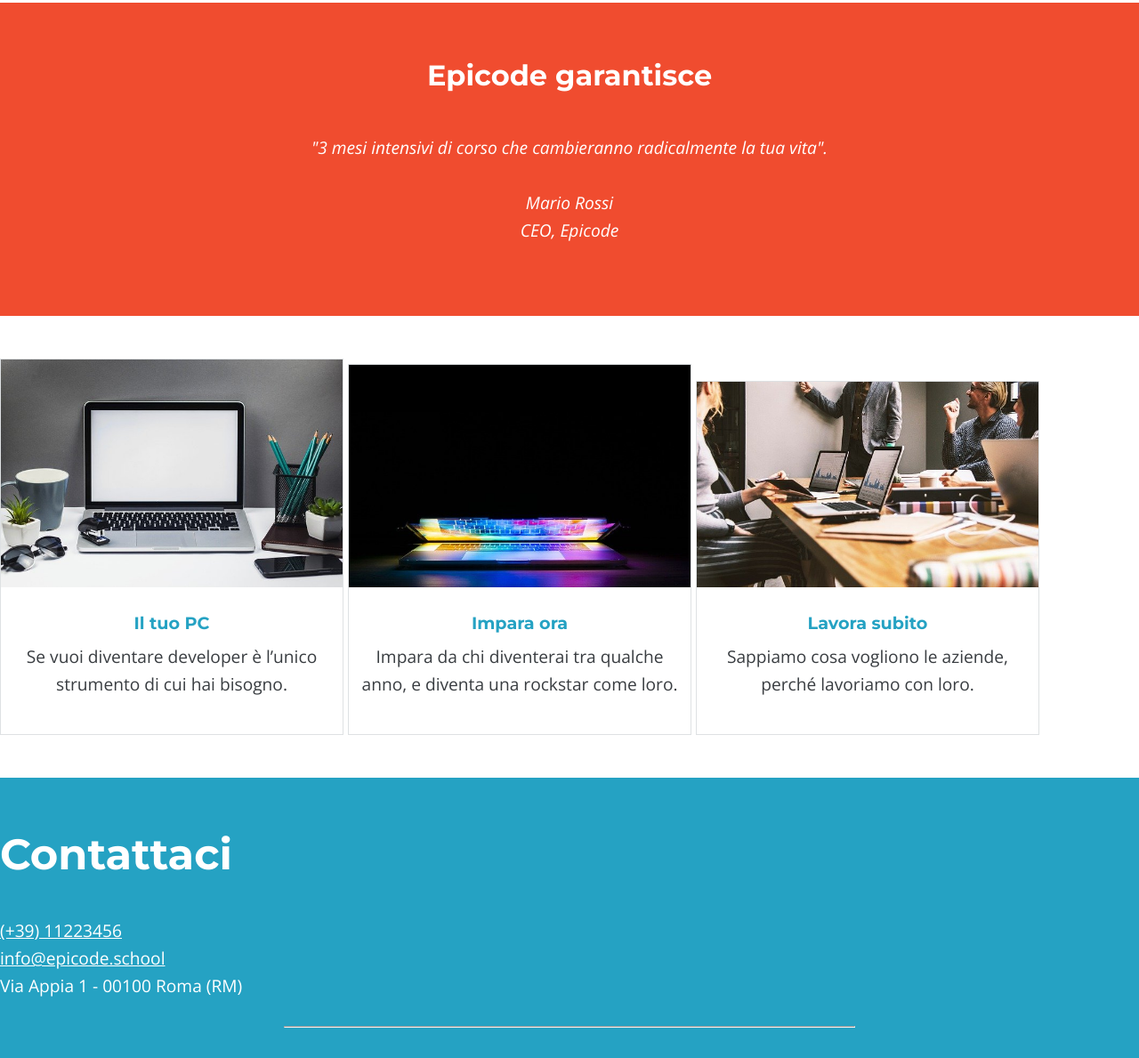
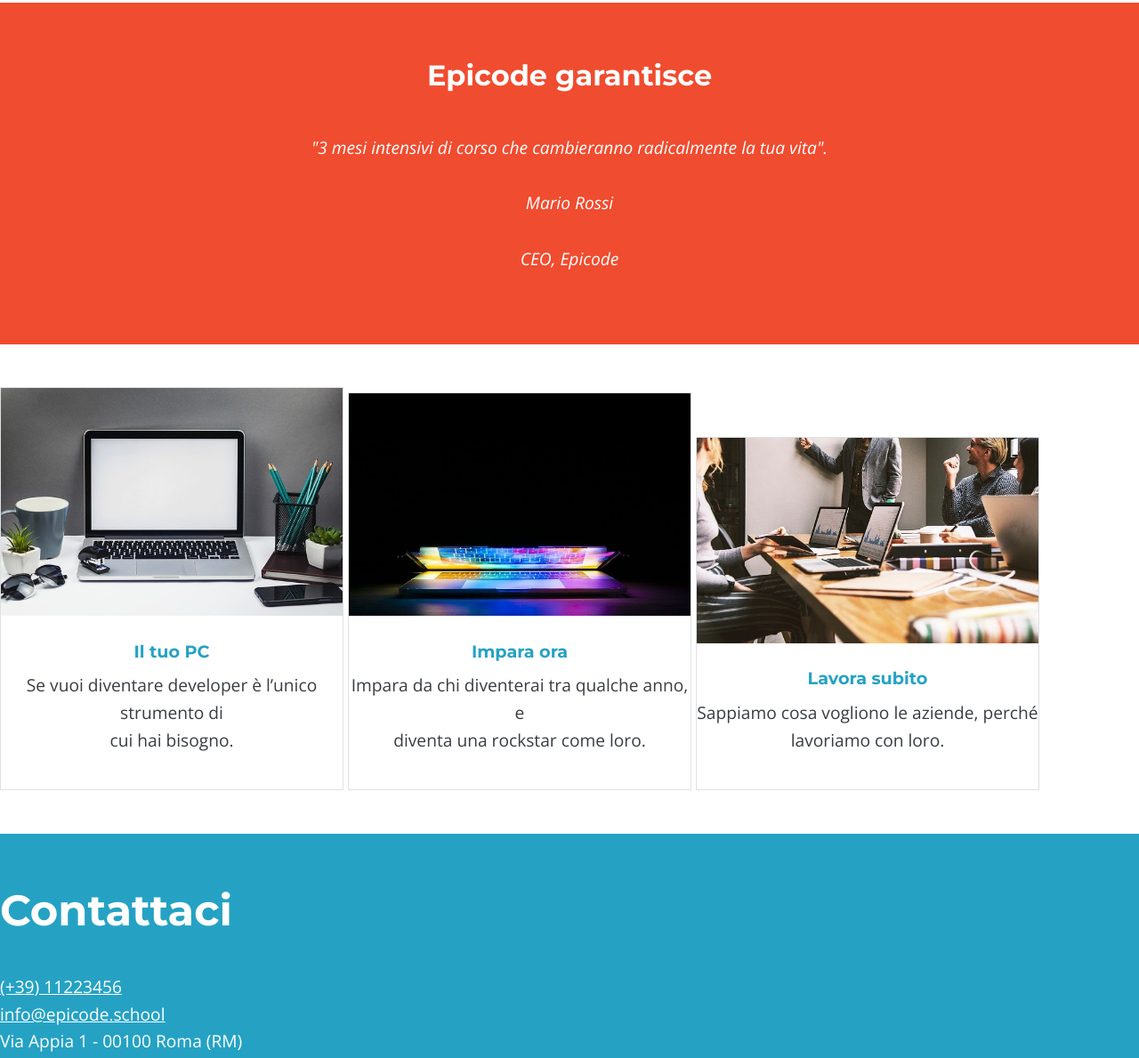
Before and after one commit to Andreea379/S1L5, a plain HTML site: page index_desktop.html in a window 1280 px wide. Shown: the part 1050-2239 px from the top of the page at 89% size. Drawn offline with nearby package versions, Linux system fonts and the light colour scheme; files that its build step writes are made by us from their sources; files whose address does not match are found by name.

Commit message:
Finished the desktop project

```diff
--- a/index_desktop.html
+++ b/index_desktop.html
@@ -29,8 +29,7 @@
 
                 <div class="blocco2">
                     <h4 class="space">Tutti ti cercheranno</h4>
-                    <p>Sono 30.000 in Italia le posizioni di
-                        developer  scoperte, <br> scegli quella che  ti stimola di più.</p>
+                    <p>Sono 30.000 in Italia le posizioni di developer  scoperte, <br> scegli quella che  ti stimola di più.</p>
 
                     <h4>Lavora dove vuoi</h4>
                     <p>Lavora da casa, in riva al mare o in  montagna.</p>
@@ -45,37 +44,41 @@
 
             <div class="mario">
                 <h2>Epicode garantisce</h2>
-                <p>"3 mesi intensivi di corso che cambieranno radicalmente la tua vita".</p>
-                <p >Mario Rossi <br> CEO, Epicode</p>
+                <p class="testimonianza">"3 mesi intensivi di corso che cambieranno radicalmente la tua vita".</p>
+                <p class="name">Mario Rossi </p>
+                <p class="ruolo">CEO, Epicode</p>
             </div>
         </article>
-
+        <div>
             <div class="correlati">
                 <img src="./assets/images/foto1.jpg" alt="il tuo pc">
                     <h5>Il tuo PC</h5>
-                    <p>Se vuoi diventare developer è l’unico <br> strumento di cui hai bisogno.</p>
+                    <p>Se vuoi diventare developer è l’unico strumento di <br> cui hai bisogno.</p>
             </div>
 
             <div class="correlati">
                 <img src="./assets/images/foto2.jpg" alt="computer image">
 
                 <h5>Impara ora</h5>
-                <p>Impara da chi diventerai tra qualche <br> anno, e diventa una rockstar come loro.</p>
+                <p>Impara da chi diventerai tra qualche anno, e <br> diventa una rockstar come loro.</p>
             </div>
 
             <div class="correlati">
                 <img src="./assets/images/foto3.jpg" alt="office">
                 <h5>Lavora subito</h5>
-                <p>Sappiamo cosa vogliono le aziende, <br> perché lavoriamo con loro.</p>
+                <p>Sappiamo cosa vogliono le aziende, perché <br> lavoriamo con loro.</p>
             </div>
+        </div>
     </main>
     <footer>
         <h3>Contattaci</h3>
+        <div>
             <i class="fas fa-phone-alt"></i><a>(+39) 11223456</a><br>
             <i class="fas fa-envelope"></i><a>info@epicode.school</a>
-        <i class="fas fa-location-arrow"></i><p>Via Appia 1 - 00100 Roma (RM)</p>
+            <i class="fas fa-location-arrow"></i><p>Via Appia 1 - 00100 Roma (RM)</p>
+        </div>
         <hr>
-        <p>&copy 2001. Immagini di <a href="#">Pixabay</a></p>
+        <p class="copyright">&copy 2001. Immagini di <a href="#">Pixabay</a></p>
     </footer>
 </body>
 </html>
```
